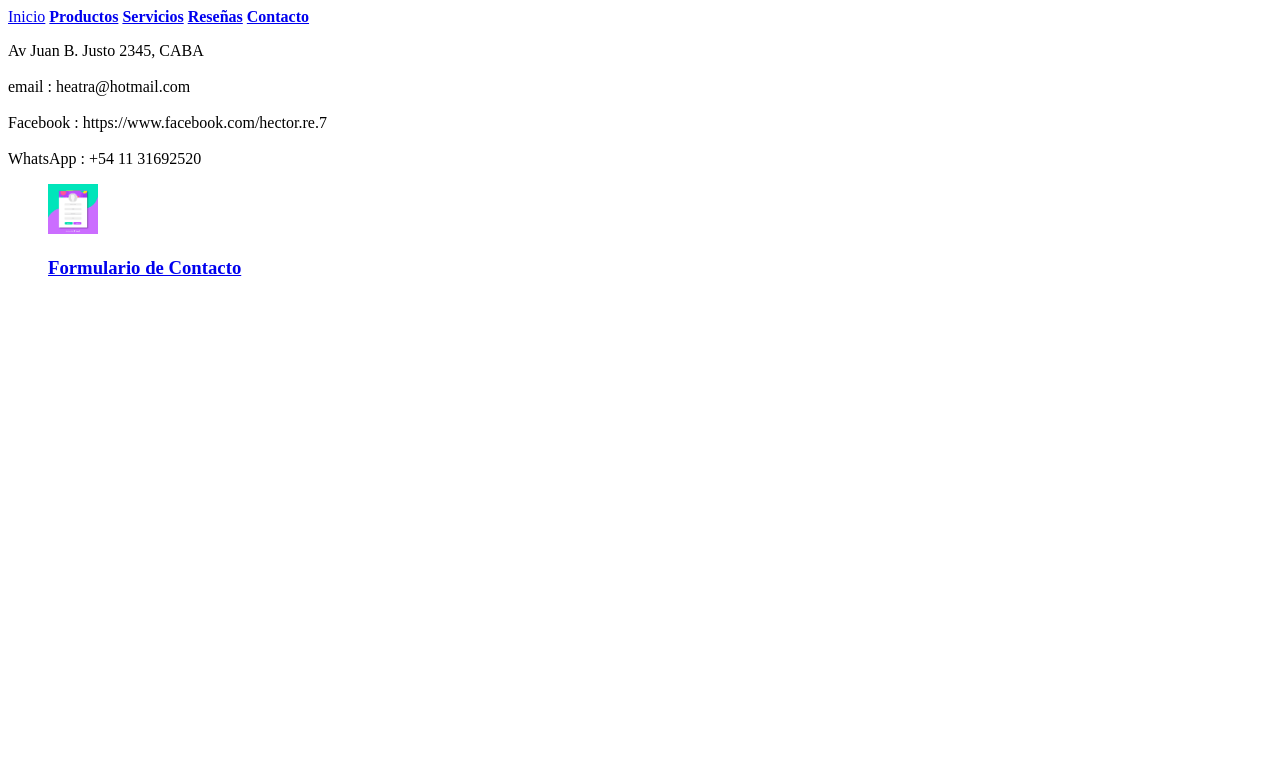
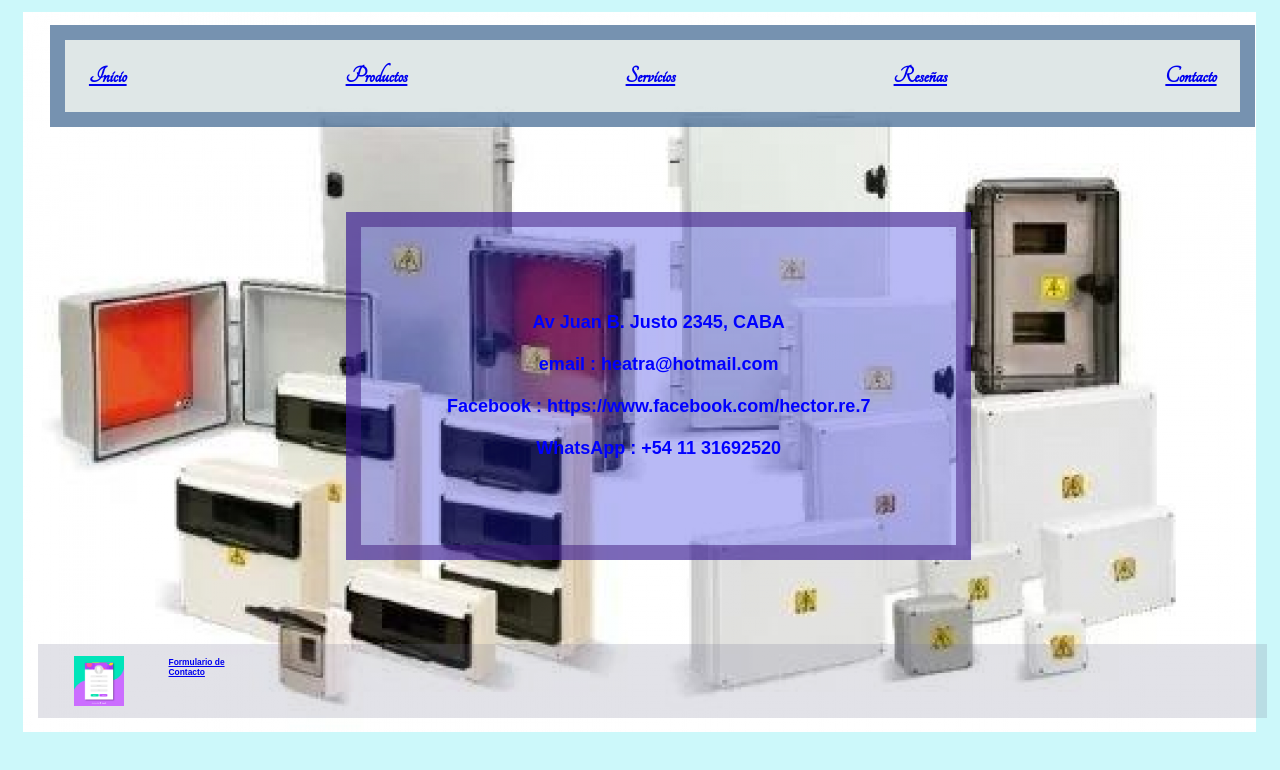
Before and after one commit to heatra/PROYECTO-FE-HJR, a plain HTML site: page pages/contacto.html in a window 1280 px wide. Drawn offline with Linux system fonts and the light colour scheme; the site is published under a folder, as on GitHub Pages, so addresses that start at the root find nothing.

Commit message:
Commit8-1605

```diff
--- a/pages/contacto.html
+++ b/pages/contacto.html
@@ -6,7 +6,7 @@
     <meta name="viewport" content="width=device-width, initial-scale=1.0">
     <title>Detalles Contacto</title>
 
-      <link rel="stylesheet" href="/css/styles.css">
+      <link rel="stylesheet" href="../css/styles.css">
 
     <link href="https://fonts.googleapis.com/css?family=Tangerine" rel="stylesheet">
     <link href="https://fonts.googleapis.com/css2?family=Roboto:ital,wght@0,100..900;1,100..900&family=Sacramento&display=swap" rel="stylesheet">
```
Also changed, not shown: pages/formulario.html (+1 -1 lines), pages/productos.html (+1 -1 lines), pages/reseñas.html (+1 -1 lines), pages/servicios.html (+1 -1 lines).
